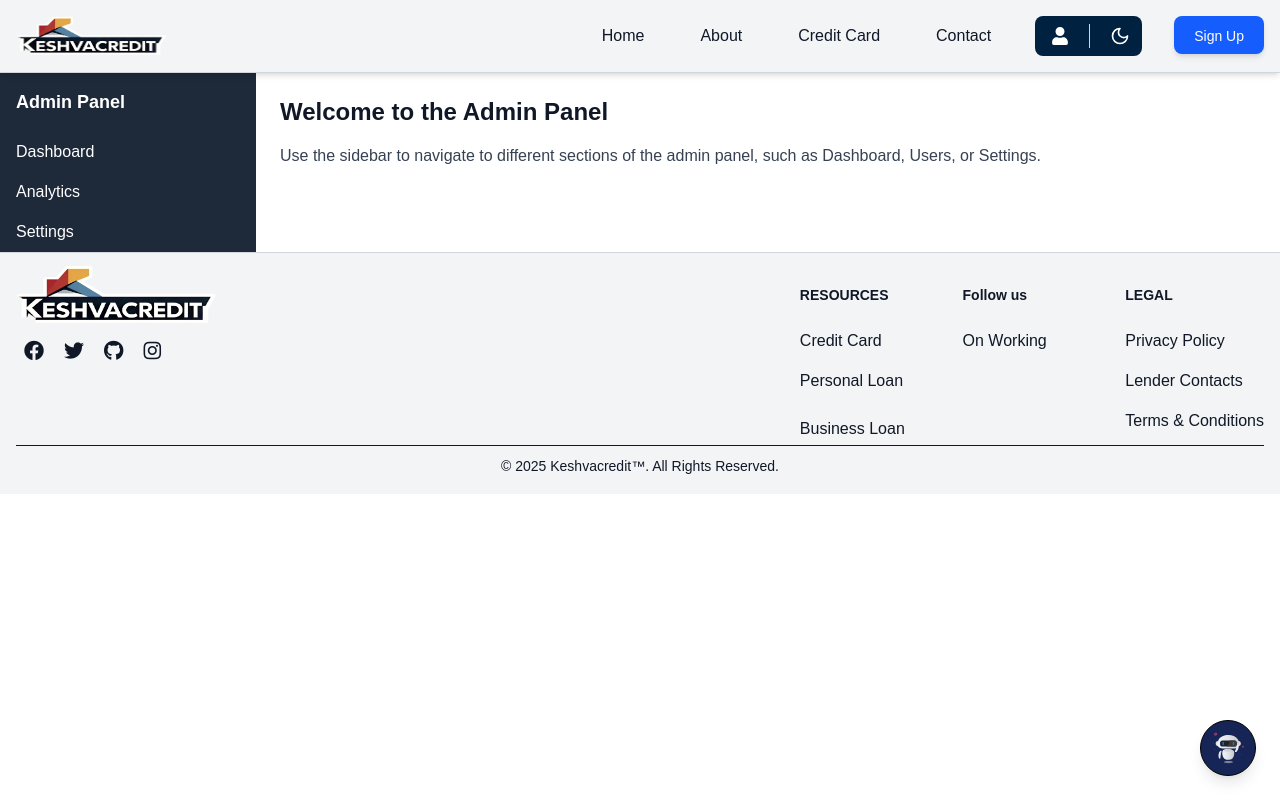
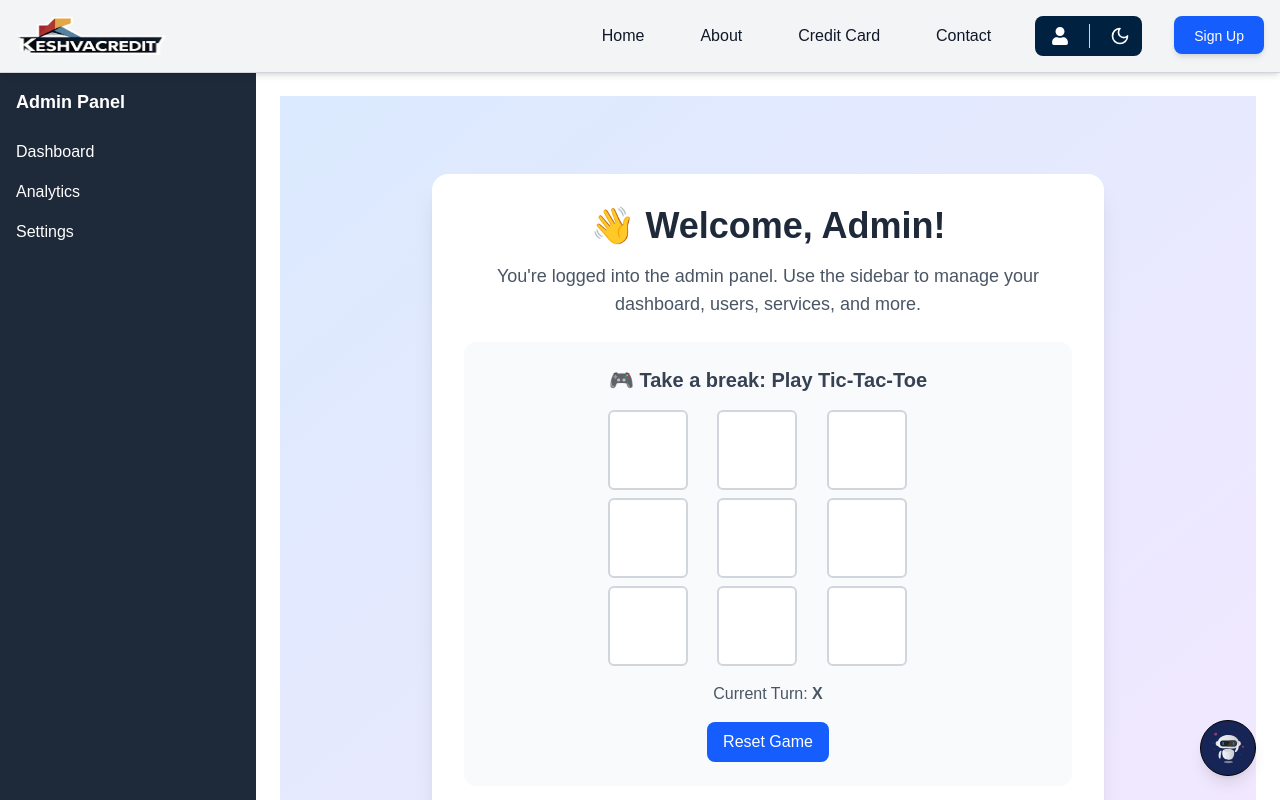
Before and after one commit to situ5901/keshvacredit, a Next.js app: page /Adminpanel in a window 1280 px wide. Shown: the top 800 px of the page. Built offline with nearby package versions, Linux system fonts and the light colour scheme.

Commit message:
ui fixes admin

```diff
--- a/src/app/Adminpanel/dashboard/page.tsx
+++ b/src/app/Adminpanel/dashboard/page.tsx
@@ -21,7 +21,7 @@ export default function DashboardPage() {
       {/* Stat Cards */}
       <div className="grid grid-cols-1 md:grid-cols-2 xl:grid-cols-4 gap-6">
         {/* Card 1: Users */}
-        <div className="bg-white shadow rounded p-4">
+        <div className="admin-box shadow rounded p-4">
           <div className="flex items-center">
             <div className=" p-3 rounded-full">
               <FaUser className=" text-2xl" />
@@ -34,7 +34,7 @@ export default function DashboardPage() {
         </div>
 
         {/* Card 2: Leads */}
-        <div className="bg-white shadow rounded p-4">
+        <div className="admin-box shadow rounded p-4">
           <div className="flex items-center">
             <div className="bg-green-100 p-3 rounded-full">
               <FaShoppingCart className="text-green-500 text-2xl" />
@@ -47,7 +47,7 @@ export default function DashboardPage() {
         </div>
 
         {/* Card 3: Revenue */}
-        <div className="bg-white shadow rounded p-4">
+        <div className="admin-box shadow rounded p-4">
           <div className="flex items-center">
             <div className="bg-yellow-100 p-3 rounded-full">
               <FaDollarSign className="text-yellow-500 text-2xl" />
@@ -60,7 +60,7 @@ export default function DashboardPage() {
         </div>
 
         {/* Card 4: Growth */}
-        <div className="bg-white shadow rounded p-4">
+        <div className="admin-box shadow rounded p-4">
           <div className="flex items-center">
             <div className="bg-red-100 p-3 rounded-full">
               <FaChartLine className="text-red-500 text-2xl" />
@@ -73,31 +73,31 @@ export default function DashboardPage() {
         </div>
       </div>
 
-      {/* Chart or Additional Cards */}
+
       <div className="mt-10">
         <h2 className="text-xl font-semibold mb-4">Loan Services</h2>
 
         <div className="flex flex-wrap gap-4 justify-center">
   {/* Personal Loan */}
-  <div className="w-40 p-4 bg-white shadow-md rounded-xl flex flex-col items-center hover:shadow-lg transition">
+  <div className="w-40 p-4 admin-box shadow-md rounded-xl flex flex-col items-center hover:shadow-lg transition">
     <Home className="w-8 h-8" />
     <h2 className="mt-2 text-base font-medium text-center">Personal Loan</h2>
   </div>
 
   {/* Business Loan */}
-  <div className="w-40 p-4 bg-white shadow-md rounded-xl flex flex-col items-center hover:shadow-lg transition">
+  <div className="w-40 p-4 admin-box shadow-md rounded-xl flex flex-col items-center hover:shadow-lg transition">
     <Briefcase className="text-green-600 w-8 h-8" />
     <h2 className="mt-2 text-base font-medium text-center">Business Loan</h2>
   </div>
 
   {/* Credit Card */}
-  <div className="w-40 p-4 bg-white shadow-md rounded-xl flex flex-col items-center hover:shadow-lg transition">
+  <div className="w-40 p-4 admin-box shadow-md rounded-xl flex flex-col items-center hover:shadow-lg transition">
     <CreditCard className="text-purple-600 w-8 h-8" />
     <h2 className="mt-2 text-base font-medium text-center">Credit Card</h2>
   </div>
 
   {/* Bank */}
-  <div className="w-40 p-4 bg-white shadow-md rounded-xl flex flex-col items-center hover:shadow-lg transition">
+  <div className="w-40 p-4 admin-box shadow-md rounded-xl flex flex-col items-center hover:shadow-lg transition">
     <Banknote className="text-yellow-600 w-8 h-8" />
     <h2 className="mt-2 text-base font-medium text-center">Bank</h2>
   </div>
--- a/src/app/Adminpanel/page.tsx
+++ b/src/app/Adminpanel/page.tsx
@@ -1,10 +1,56 @@
+'use client';
+
+import React, { useState } from 'react';
+
 export default function AdminPanelHome() {
-    return (
-      <div>
-        <h1 className="text-2xl font-bold mb-4">Welcome to the Admin Panel</h1>
-        <p className="text-gray-700">
-          Use the sidebar to navigate to different sections of the admin panel, such as Dashboard, Users, or Settings.
+  const [turn, setTurn] = useState<'X' | 'O'>('X');
+  const [cells, setCells] = useState(Array(9).fill(''));
+
+  const handleClick = (i: number) => {
+    if (cells[i] !== '') return;
+    const newCells = [...cells];
+    newCells[i] = turn;
+    setCells(newCells);
+    setTurn(turn === 'X' ? 'O' : 'X');
+  };
+
+  const resetGame = () => {
+    setCells(Array(9).fill(''));
+    setTurn('X');
+  };
+
+  return (
+    <div className="min-h-screen flex flex-col items-center justify-center bg-gradient-to-br from-blue-100 to-purple-100 p-6">
+      <div className="bg-white p-8 rounded-2xl shadow-xl w-full max-w-2xl text-center">
+        <h1 className="text-4xl font-bold text-gray-800 mb-4">👋 Welcome, Admin!</h1>
+        <p className="text-lg text-gray-600 mb-6">
+          You&apos;re logged into the admin panel. Use the sidebar to manage your dashboard, users, services, and more.
         </p>
+
+        <div className="bg-gray-50 rounded-xl p-6 mt-6">
+          <h2 className="text-xl font-semibold mb-4 text-gray-700">🎮 Take a break: Play Tic-Tac-Toe</h2>
+          <div className="grid grid-cols-3 gap-2 max-w-xs mx-auto">
+            {cells.map((cell, index) => (
+              <button
+                key={index}
+                className="w-20 h-20 text-2xl font-bold text-gray-800 bg-white border-2 border-gray-300 rounded-md hover:bg-blue-100"
+                onClick={() => handleClick(index)}
+              >
+                {cell}
+              </button>
+            ))}
+          </div>
+          <p className="mt-4 text-gray-600">
+            Current Turn: <span className="font-semibold">{turn}</span>
+          </p>
+          <button
+            className="mt-4 px-4 py-2 bg-blue-600 text-white rounded-lg hover:bg-blue-700 transition"
+            onClick={resetGame}
+          >
+            Reset Game
+          </button>
+        </div>
       </div>
-    );
-  }
+    </div>
+  );
+}
--- a/src/app/globals.css
+++ b/src/app/globals.css
@@ -116,6 +116,7 @@ body {
   background-color: green; /* white */
   color: white; /* black */
 }
+
 .custom-profilepage {
 
   background-color: #012141;
@@ -126,6 +127,7 @@ body {
   background-color: white; /* white */
   color: black; /* black */
 }
+
 .profile-edit-button {
 
   background-color: blue;
@@ -133,6 +135,18 @@ body {
 }
 /* Dark mode hover styles */
 .dark .profile-edit-button {
+  background-color: white; /* white */
+  color: black; /* black */
+}
+
+
+.admin-box {
+
+  background-color: #012141;
+  color: white;
+}
+/* Dark mode hover styles */
+.dark .admin-box {
   background-color: white; /* white */
   color: black; /* black */
 }
```
